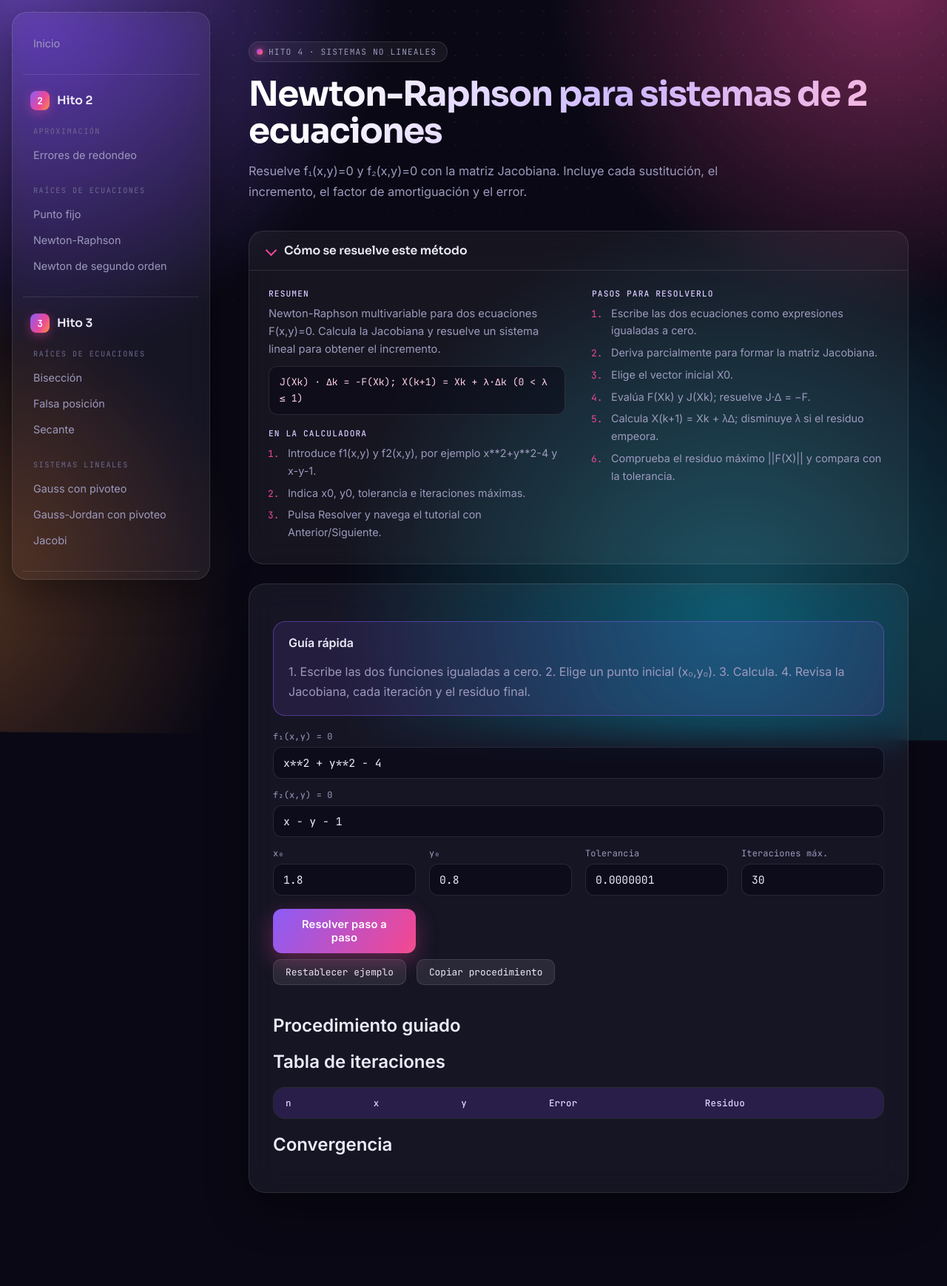
After one commit to santiagobeltranm24/calculadora-mnu, a Flask app: page /hito4/newton-sistemas in a window 1280 px wide. The commit adds this page. Shown: the whole page at 74% size. Run offline with Flask 3, Linux system fonts and the light colour scheme; lists and menus that the app fills with data are empty; parts of the project's set-up code (start-up, migrations or seed data) failed here and were passed over.

Commit message:
feat: tutorial guiado y Newton para sistemas no lineales

```diff
--- a/nueva_calc/app.py
+++ b/nueva_calc/app.py
@@ -3,7 +3,7 @@ from flask import Flask, jsonify, render_template, request, abort
 from metodos import (
     redondeo, punto_fijo, newton, newton2,
     biseccion, falsa_posicion, secante, lineales,
-    aproximacion, interpolacion, proyecciones, graficas,
+    aproximacion, interpolacion, proyecciones, graficas, no_lineales,
 )
 from metodos.ayuda import AYUDA
 
@@ -144,6 +144,15 @@ SISTEMAS = {
         "funcion": lineales.gauss_seidel,
         "iterativo": True,
         "ejemplo": {"A": [[10, -1, 2], [-1, 11, -1], [2, -1, 10]], "b": [6, 25, -11]},
+    },
+}
+
+SISTEMAS_NO_LINEALES = {
+    "newton-sistemas": {
+        "hito": 4,
+        "titulo": "Newton para sistemas no lineales",
+        "resumen": "Newton-Raphson multivariable con Jacobiana, amortiguación e iteraciones explicadas.",
+        "ruta": "/hito4/newton-sistemas",
     },
 }
 
@@ -336,6 +345,7 @@ def _construir_hitos():
             "secciones": [
                 {"nombre": "Aproximación", "items": _items(GENERICOS, 4, "Aproximación")},
                 {"nombre": "Sistemas lineales", "items": _items(SISTEMAS, 4)},
+                {"nombre": "Sistemas no lineales", "items": _items(SISTEMAS_NO_LINEALES, 4)},
                 {"nombre": "Interpolación", "items": _items(GENERICOS, 4, "Interpolación")},
                 {"nombre": "Proyecciones", "items": _items(GENERICOS, 4, "Proyecciones")},
             ],
@@ -392,6 +402,8 @@ def vista_errores():
 @app.route("/hito<int:numero>/<slug>")
 def vista_metodo(numero, slug):
     ayuda = AYUDA.get(slug)
+    if numero == 4 and slug == "newton-sistemas":
+        return render_template("no_lineales.html", seccion=slug, slug=slug, ayuda=ayuda)
     config = RAICES.get(slug)
     if config is not None and config["hito"] == numero:
         return render_template("raiz.html", seccion=slug, slug=slug, m=config, ayuda=ayuda)
@@ -452,6 +464,12 @@ def api_generico(slug):
     return respuesta_api(ejecutar)
 
 
+@app.route("/api/no-lineales/newton", methods=["POST"])
+def api_no_lineales():
+    cuerpo = request.get_json(force=True)
+    return respuesta_api(lambda: no_lineales.resolver(cuerpo))
+
+
 @app.route("/api/base", methods=["POST"])
 def api_base():
     cuerpo = request.get_json(force=True)
--- a/nueva_calc/static/css/estilo.css
+++ b/nueva_calc/static/css/estilo.css
@@ -809,3 +809,17 @@ table.matriz td.pivote {
 .grafica-leyenda i{width:11px;height:11px;border-radius:50%;display:inline-block}
 .grafica-marco{width:100%;overflow-x:auto}
 .grafica-marco svg{display:block;width:100%;min-width:420px;height:auto}
+
+/* Tutorial interactivo y navegación didáctica */
+.tutorial-guia{border:1px solid rgba(139,92,246,.45);border-radius:16px;padding:18px 20px;margin:20px 0;background:rgba(139,92,246,.12)}
+.tutorial-guia p{color:var(--suave);line-height:1.7;margin-bottom:0}
+.tutorial-activo{margin:20px 0 28px;border:1px solid var(--borde);background:rgba(255,255,255,.045);border-radius:20px;padding:22px}
+.tutorial-cabecera,.tutorial-controles{display:flex;align-items:center;justify-content:space-between;flex-wrap:wrap;gap:12px}
+.tutorial-cabecera strong{font-family:var(--display);font-size:1rem}
+.tutorial-progreso{font-family:var(--mono);color:var(--cian);font-size:.85rem}
+.tutorial-barra{height:5px;border-radius:999px;background:var(--cristal-fuerte);overflow:hidden;margin:16px 0}
+.tutorial-relleno{height:100%;width:0;background:var(--degradado);border-radius:inherit;transition:width .2s}
+.tutorial-tarjeta{min-height:120px}.tutorial-paso{padding:10px 0 16px;border-bottom:1px solid var(--borde)}.tutorial-paso:last-child{border:0}
+.tutorial-paso h3{font-size:1rem;margin:0 0 12px}.tutorial-paso p{white-space:pre-wrap;overflow-wrap:anywhere;line-height:1.8;color:var(--texto);font-family:var(--mono);font-size:.86rem}
+.tutorial-controles button:disabled{opacity:.35;cursor:not-allowed}
+@media(max-width:700px){.tutorial-activo{padding:14px}.tutorial-controles{justify-content:center}.tutorial-tarjeta{min-height:100px}}
--- /dev/null
+++ b/nueva_calc/static/js/tutorial.js
@@ -0,0 +1,39 @@
+// Tutorial paso a paso reutilizable para todos los métodos.
+function crearTutorPasos(contenedor, pasos) {
+  if (!contenedor) return;
+  contenedor.replaceChildren();
+  if (!Array.isArray(pasos) || pasos.length===0) return;
+  const guia=document.createElement("section");guia.className="tutorial-activo";
+  const encabezado=document.createElement("div");encabezado.className="tutorial-cabecera";
+  const rotulo=document.createElement("strong");rotulo.textContent="Tutorial interactivo";
+  const progreso=document.createElement("span");progreso.className="tutorial-progreso";encabezado.append(rotulo,progreso);guia.appendChild(encabezado);
+  const barra=document.createElement("div");barra.className="tutorial-barra";
+  const relleno=document.createElement("div");relleno.className="tutorial-relleno";barra.appendChild(relleno);guia.appendChild(barra);
+  const tarjeta=document.createElement("article");tarjeta.className="tutorial-tarjeta";guia.appendChild(tarjeta);
+  const controles=document.createElement("div");controles.className="tutorial-controles";
+  const anterior=document.createElement("button");anterior.type="button";anterior.className="boton-suave";anterior.textContent="← Anterior";
+  const siguiente=document.createElement("button");siguiente.type="button";siguiente.className="boton";siguiente.textContent="Siguiente →";
+  const todo=document.createElement("button");todo.type="button";todo.className="boton-suave";todo.textContent="Ver todos";
+  controles.append(anterior,siguiente,todo);guia.appendChild(controles);
+  let indice=0;let todos=false;
+  const pintar=()=>{
+    tarjeta.replaceChildren();
+    const visible=todos?pasos:[pasos[indice]];
+    visible.forEach((paso,j)=>{
+      const d=document.createElement("div");d.className="tutorial-paso";
+      const h=document.createElement("h3");h.textContent=(todos?"Paso "+(j+1)+": ":"")+paso.titulo;
+      const p=document.createElement("p");p.textContent=paso.detalle||"";
+      d.append(h,p);tarjeta.appendChild(d);
+    });
+    progreso.textContent=todos?"Todos los pasos":(indice+1)+" / "+pasos.length;
+    relleno.style.width=(todos?100:(indice+1)/pasos.length*100)+"%";
+    anterior.disabled=todos||indice===0;
+    siguiente.disabled=todos||indice===pasos.length-1;
+    todo.textContent=todos?"Ver uno a uno":"Ver todos";
+  };
+  anterior.addEventListener("click",()=>{indice=Math.max(0,indice-1);pintar();});
+  siguiente.addEventListener("click",()=>{indice=Math.min(pasos.length-1,indice+1);pintar();});
+  todo.addEventListener("click",()=>{todos=!todos;pintar();});
+  contenedor.appendChild(guia);
+  pintar();
+}
--- a/nueva_calc/templates/base.html
+++ b/nueva_calc/templates/base.html
@@ -35,6 +35,7 @@
 {% block librerias %}{% endblock %}
 <script src="{{ url_for('static', filename='js/nucleo.js') }}"></script>
 <script src="{{ url_for('static', filename='js/graficas.js') }}"></script>
+<script src="{{ url_for('static', filename='js/tutorial.js') }}"></script>
 {% block scripts %}{% endblock %}
 </body>
 </html>
--- /dev/null
+++ b/nueva_calc/templates/no_lineales.html
@@ -0,0 +1,73 @@
+{% extends "base.html" %}
+{% block titulo %}Sistemas no lineales · Newton{% endblock %}
+{% block contenido %}
+<p class="etiqueta">Hito 4 · Sistemas no lineales</p>
+<h1>Newton-Raphson para sistemas de 2 ecuaciones</h1>
+<p class="descripcion">Resuelve f₁(x,y)=0 y f₂(x,y)=0 con la matriz Jacobiana. Incluye cada sustitución, el incremento, el factor de amortiguación y el error.</p>
+{% include "ayuda.html" %}
+<section class="bloque">
+  <div class="tutorial-guia">
+    <strong>Guía rápida</strong>
+    <p>1. Escribe las dos funciones igualadas a cero. 2. Elige un punto inicial (x₀,y₀). 3. Calcula. 4. Revisa la Jacobiana, cada iteración y el residuo final.</p>
+  </div>
+  <form id="formulario" class="formulario-linea">
+    <div class="campo campo--ancho"><label for="f1">f₁(x,y) = 0</label><input id="f1" name="f1" type="text" value="x**2 + y**2 - 4" required></div>
+    <div class="campo campo--ancho"><label for="f2">f₂(x,y) = 0</label><input id="f2" name="f2" type="text" value="x - y - 1" required></div>
+    <div class="campo"><label for="x0">x₀</label><input id="x0" name="x0" type="number" step="any" value="1.8" required></div>
+    <div class="campo"><label for="y0">y₀</label><input id="y0" name="y0" type="number" step="any" value="0.8" required></div>
+    <div class="campo"><label for="tol">Tolerancia</label><input id="tol" name="tol" type="number" step="any" value="0.0000001" required></div>
+    <div class="campo"><label for="iter_max">Iteraciones máx.</label><input id="iter_max" name="iter_max" type="number" min="1" max="100" value="30" required></div>
+    <div class="campo campo--boton"><button type="submit" class="boton">Resolver paso a paso</button></div>
+  </form>
+  <div class="controles-fila"><button type="button" class="boton-suave" id="ejemplo">Restablecer ejemplo</button><button type="button" class="boton-suave" id="copiar">Copiar procedimiento</button></div>
+  <p id="estado" class="estado"></p><p id="aviso" class="estado estado--aviso"></p><p id="info" class="estado estado--info"></p>
+  <div id="resultados" class="dato-simple"></div>
+  <h2>Procedimiento guiado</h2><div id="tutorial-dinamico"></div>
+  <h2>Tabla de iteraciones</h2><div class="tabla-envoltura"><table class="tabla"><thead><tr><th>n</th><th>x</th><th>y</th><th>Error</th><th>Residuo</th></tr></thead><tbody id="filas"></tbody></table></div>
+  <h2>Convergencia</h2><div id="graficas"></div>
+</section>
+{% endblock %}
+{% block scripts %}
+<script>
+let ultimoTexto = "";
+document.getElementById("ejemplo").addEventListener("click",()=>{
+  Object.entries({f1:"x**2 + y**2 - 4",f2:"x - y - 1",x0:"1.8",y0:"0.8",tol:"0.0000001",iter_max:"30"}).forEach(([id,v])=>document.getElementById(id).value=v);
+});
+document.getElementById("copiar").addEventListener("click",async ()=>{
+  if (!ultimoTexto)return;
+  await navigator.clipboard.writeText(ultimoTexto);
+  document.getElementById("copiar").textContent="¡Copiado!";
+});
+document.getElementById("formulario").addEventListener("submit",async ev=>{
+  ev.preventDefault();
+  const cuerpo=Object.fromEntries(new FormData(ev.target).entries());
+  const estado=document.getElementById("estado"),aviso=document.getElementById("aviso");
+  const pasos=document.getElementById("tutorial-dinamico"),filas=document.getElementById("filas");
+  const res=document.getElementById("resultados");
+  pasos.replaceChildren();filas.replaceChildren();res.replaceChildren();ultimoTexto="";
+  mostrarGraficas([],document.getElementById("graficas"));
+  mostrarEstado(estado,"info","Calculando...");
+  try {
+    const r=await llamarApi("/api/no-lineales/newton",cuerpo);
+    if (!r.ok){mostrarEstado(estado,"error",r.mensaje);return;}
+    mostrarEstado(estado,r.convergio?"ok":"error",r.convergio?"Convergencia verificada":"No se alcanzó convergencia");
+    aviso.textContent=r.aviso||"";document.getElementById("info").textContent=r.info||"";
+    [["x",r.solucion[0]],["y",r.solucion[1]],["||F(X)||∞",r.residuo],["Iteraciones",r.iteraciones]].forEach(([a,b])=>{
+      const d=document.createElement("div");const k=document.createElement("span");k.textContent=a;
+      const v=document.createElement("strong");v.textContent=formatear(b);d.append(k,v);res.appendChild(d);
+    });
+    const contenido=[
+      {titulo:"Fórmula general",detalle:r.formula},
+      {titulo:"Funciones y Jacobiana simbólica",detalle:"F = ("+r.funciones.join(", ")+"); J = [[" + r.jacobiana.map(f=>f.join(", ")).join("], [")+"]]"},
+      ...r.pasos,
+      {titulo:"Verificación final",detalle:"||F(X)||∞ = "+formatear(r.residuo)+"; "+(r.convergio?"cumple la tolerancia.":"no cumple la tolerancia.")}
+    ];
+    ultimoTexto=contenido.map(p=>p.titulo+"\n"+p.detalle).join("\n\n");
+    if (typeof crearTutorPasos==="function")crearTutorPasos(pasos,contenido);
+    else contenido.forEach(p=>{const d=document.createElement("div");d.className="paso";d.textContent=p.titulo+": "+p.detalle;pasos.appendChild(d);});
+    r.tabla.forEach(f=>{const tr=document.createElement("tr");[f.n,f.x,f.y,f.error,f.residuo].forEach(v=>{const td=document.createElement("td");td.textContent=formatear(v);tr.appendChild(td);});filas.appendChild(tr);});
+    mostrarGraficas([{titulo:"Disminución del residuo",eje_x:"Iteración",eje_y:"||F(X)||∞",series:[{nombre:"Residuo",tipo:"linea",puntos:r.tabla.map(f=>[f.n,f.residuo])}]}],document.getElementById("graficas"));
+  }catch(e){mostrarEstado(estado,"error","Error de conexión: "+e.message);}
+});
+</script>
+{% endblock %}
```
Also changed, not shown: nueva_calc/TUTORIALES_Y_SISTEMAS_NO_LINEALES.md (added, +16 -0 lines), nueva_calc/metodos/ayuda.py (+17 -0 lines), nueva_calc/metodos/lineales.py (+8 -0 lines), nueva_calc/metodos/no_lineales.py (added, +81 -0 lines), nueva_calc/templates/generico.html (+10 -1 lines), nueva_calc/templates/raiz.html (+14 -0 lines), nueva_calc/templates/sistema.html (+9 -0 lines).
